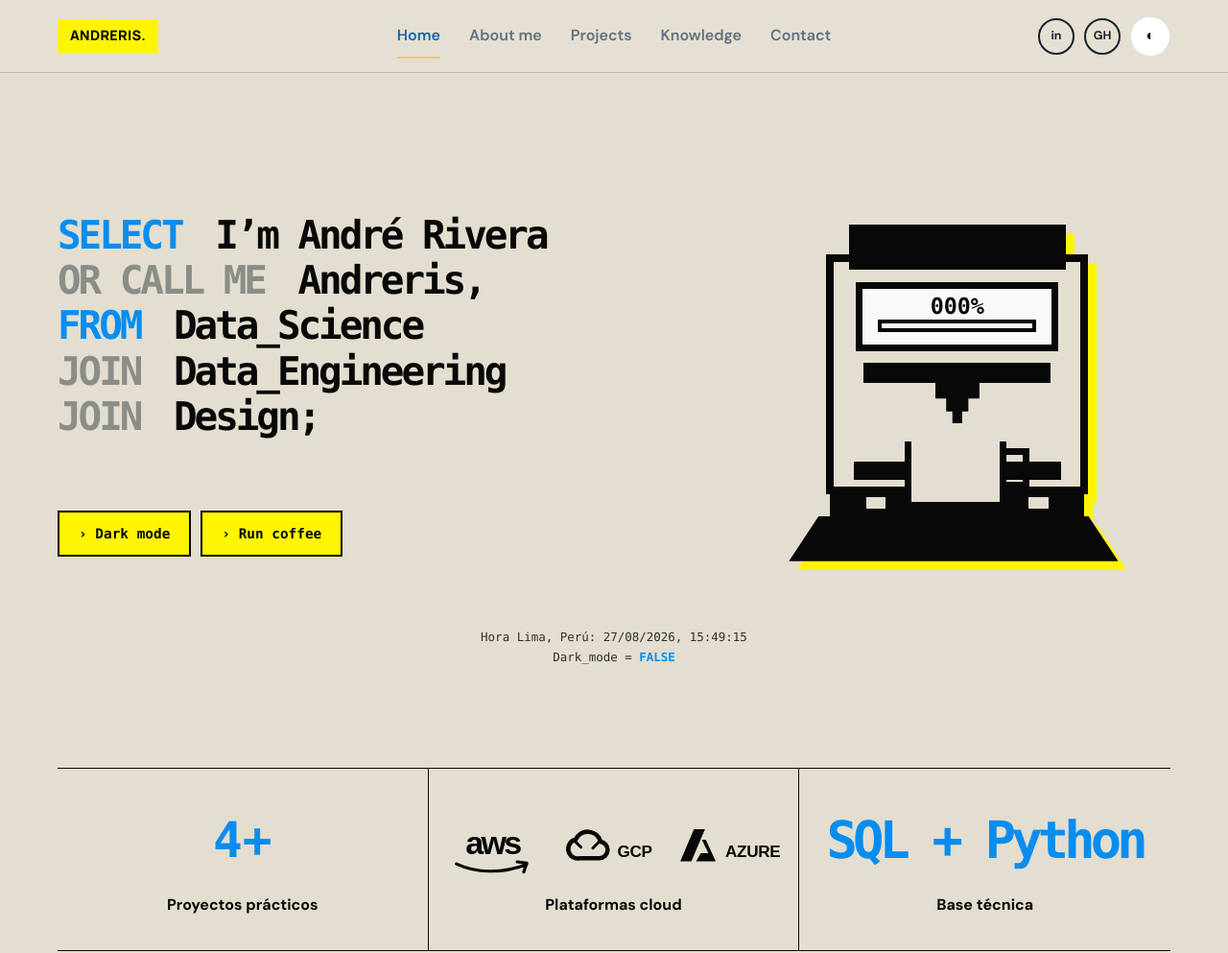
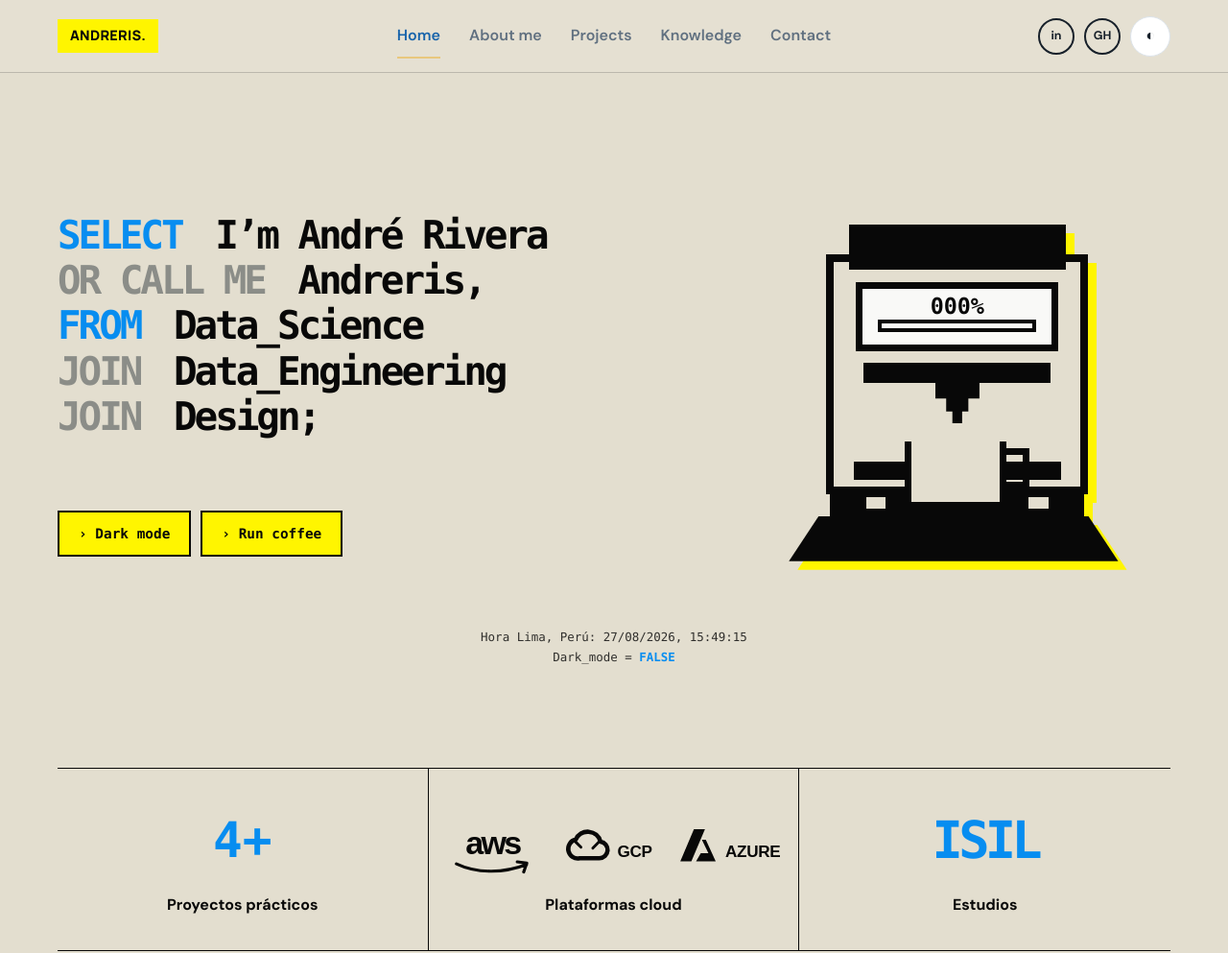
Before and after one commit to andreris/MY_PORTFOLIO, a plain HTML site: page index.html in a window 1280 px wide. Shown: the top 993 px of the page at 96% size. Drawn offline with Linux system fonts and the light colour scheme.

Commit message:
Actualizar bloque de estudios con ISIL

```diff
--- a/index.html
+++ b/index.html
@@ -99,7 +99,7 @@
             <span>AZURE</span>
           </span>
         </div><span>Plataformas cloud</span></article>
-      <article><strong>SQL + Python</strong><span>Base técnica</span></article>
+      <article><strong>ISIL</strong><span>Estudios</span></article>
     </section>
 
     <section id="stack" class="section container stack-section reveal">
```
